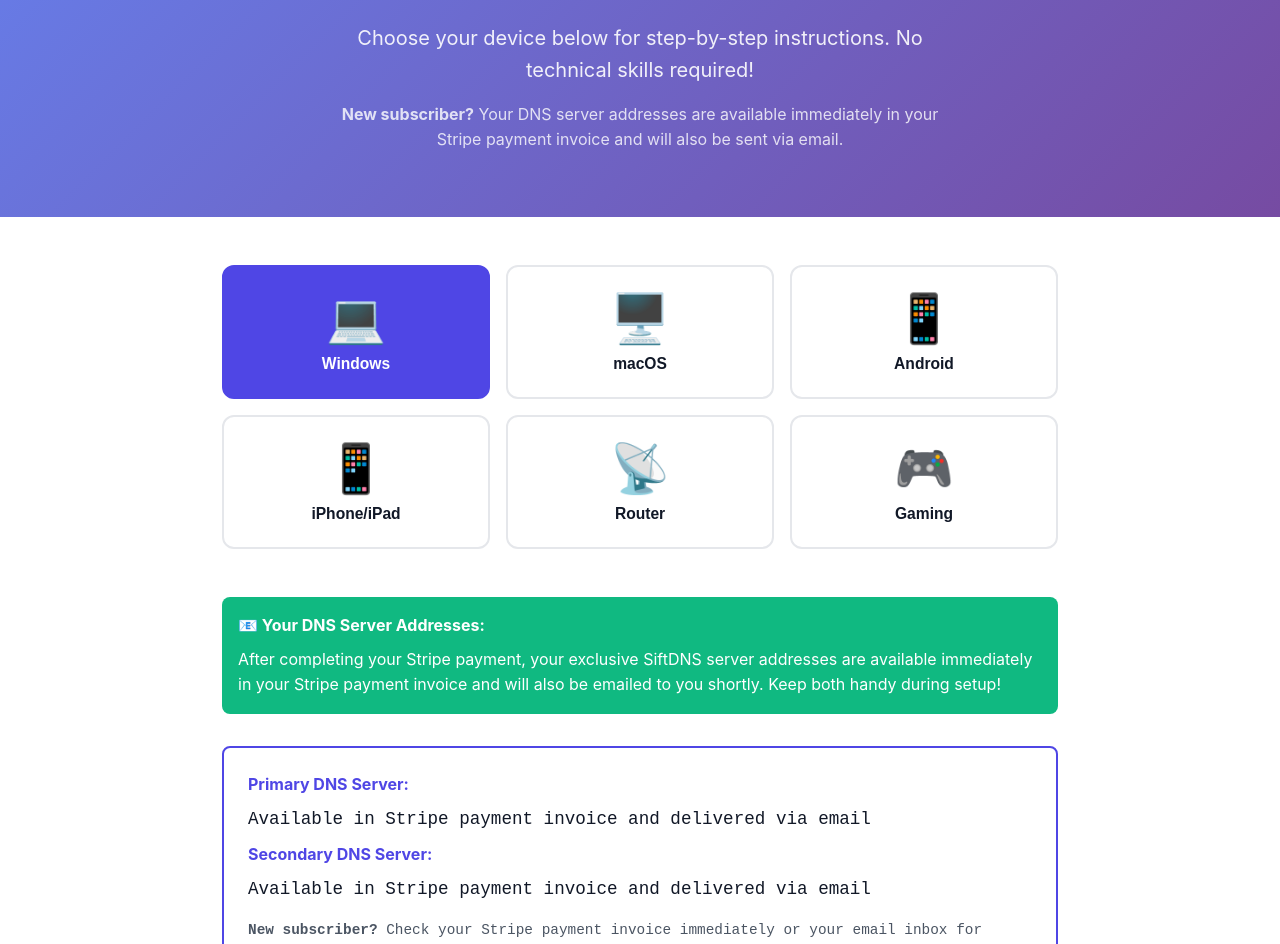
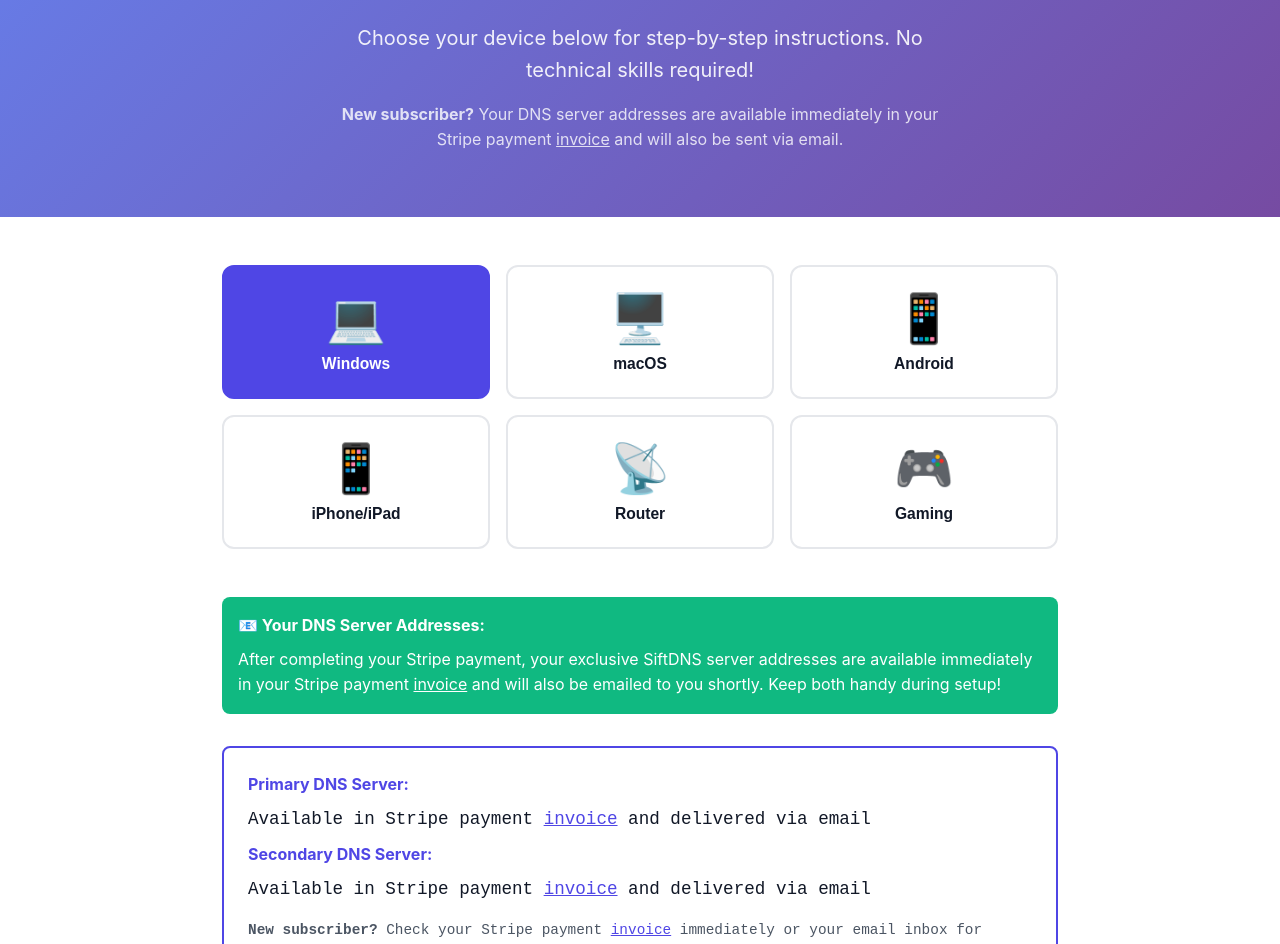
Before and after one commit to SiftDNS/siftDNS_web, a plain HTML site: page setup.html in a window 1280 px wide. Shown: the part 200-1144 px from the top of the page. Drawn offline with Linux system fonts and the light colour scheme.

Commit message:
added links for invoice portal

```diff
--- a/setup.html
+++ b/setup.html
@@ -269,7 +269,7 @@
         <h1>Setup SiftDNS in 2 Minutes</h1>
         <p>Choose your device below for step-by-step instructions. No technical skills required!</p>
         <p style="margin-top: 1rem; font-size: 1rem; opacity: 0.8;">
-            <strong>New subscriber?</strong> Your DNS server addresses are available immediately in your Stripe payment invoice and will also be sent via email.
+            <strong>New subscriber?</strong> Your DNS server addresses are available immediately in your Stripe payment <a href="https://billing.stripe.com/p/login/4gMdR845R7eLcMNdAXcQU00" target="_blank" style="color: white; text-decoration: underline;">invoice</a> and will also be sent via email.
         </p>
     </section>
 
@@ -303,22 +303,22 @@
 
         <div class="important-note">
             <strong>📧 Your DNS Server Addresses:</strong>
-            After completing your Stripe payment, your exclusive SiftDNS server addresses are available immediately in your Stripe payment invoice and will also be emailed to you shortly. Keep both handy during setup!
+            After completing your Stripe payment, your exclusive SiftDNS server addresses are available immediately in your Stripe payment <a href="https://billing.stripe.com/p/login/4gMdR845R7eLcMNdAXcQU00" target="_blank" style="color: white; text-decoration: underline;">invoice</a> and will also be emailed to you shortly. Keep both handy during setup!
         </div>
 
         <div class="dns-servers">
             <h4>Primary DNS Server:</h4>
-            <p>Available in Stripe payment invoice and delivered via email</p>
+            <p>Available in Stripe payment <a href="https://billing.stripe.com/p/login/4gMdR845R7eLcMNdAXcQU00" target="_blank" style="color: var(--primary); text-decoration: underline;">invoice</a> and delivered via email</p>
             <h4>Secondary DNS Server:</h4>
-            <p>Available in Stripe payment invoice and delivered via email</p>
+            <p>Available in Stripe payment <a href="https://billing.stripe.com/p/login/4gMdR845R7eLcMNdAXcQU00" target="_blank" style="color: var(--primary); text-decoration: underline;">invoice</a> and delivered via email</p>
             <p style="font-size: 0.9rem; margin-top: 1rem; color: var(--gray-600);">
-                <strong>New subscriber?</strong> Check your Stripe payment invoice immediately or your email inbox for "Welcome to SiftDNS" with your server addresses.
+                <strong>New subscriber?</strong> Check your Stripe payment <a href="https://billing.stripe.com/p/login/4gMdR845R7eLcMNdAXcQU00" target="_blank" style="color: var(--primary); text-decoration: underline;">invoice</a> immediately or your email inbox for "Welcome to SiftDNS" with your server addresses.
             </p>
         </div>
 
         <div id="success-message" class="important-note" style="background: var(--accent); display: none;">
             <strong>🎉 Welcome to SiftDNS!</strong>
-            Your subscription is active. Your exclusive DNS server addresses are in your Stripe payment invoice and will also be emailed to you. Follow the setup instructions below. Your first month is free!
+            Your subscription is active. Your exclusive DNS server addresses are in your Stripe payment <a href="https://billing.stripe.com/p/login/4gMdR845R7eLcMNdAXcQU00" target="_blank" style="color: white; text-decoration: underline;">invoice</a> and will also be emailed to you. Follow the setup instructions below. Your first month is free!
         </div>
 
         <div class="setup-section active" id="windows-setup">
```
Also changed, not shown: index.html (+1 -1 lines).
